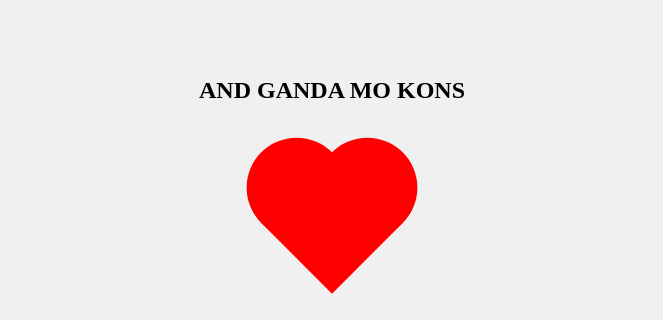
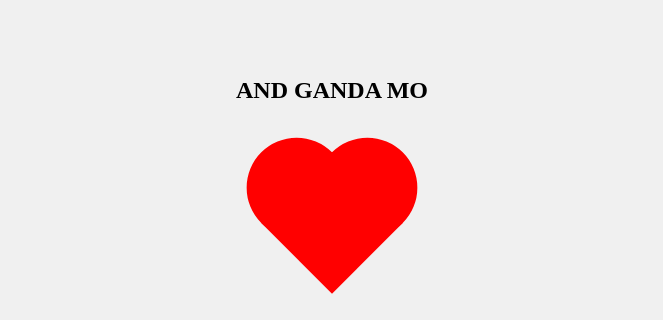
Before and after one commit to Zenncode/flower, a plain HTML site: page index.html in a window 1280 px wide. Shown: the top 320 px of the page, without its empty margins (308-971 px from the left). Drawn offline with Linux system fonts and the light colour scheme.

Commit message:
Update index.html

```diff
--- a/index.html
+++ b/index.html
@@ -8,7 +8,7 @@
 </head>
 <body>
 
-    <h2>AND GANDA MO KONS</h2>
+    <h2>AND GANDA MO</h2>
 
     <div class="heart"></div>
 
```
